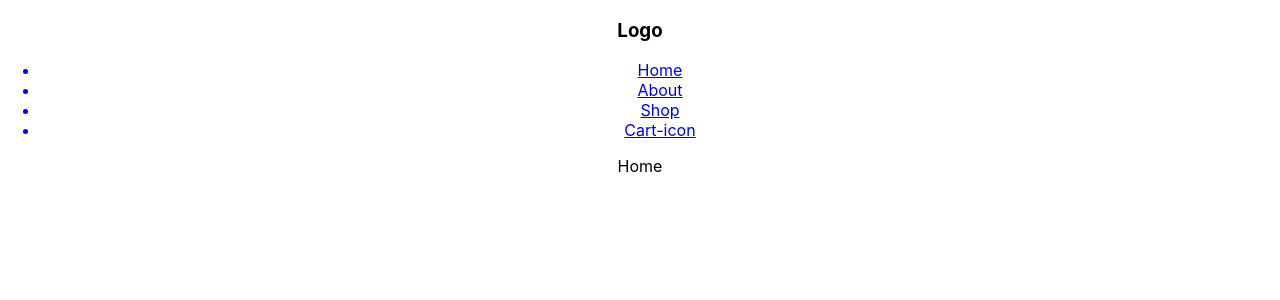
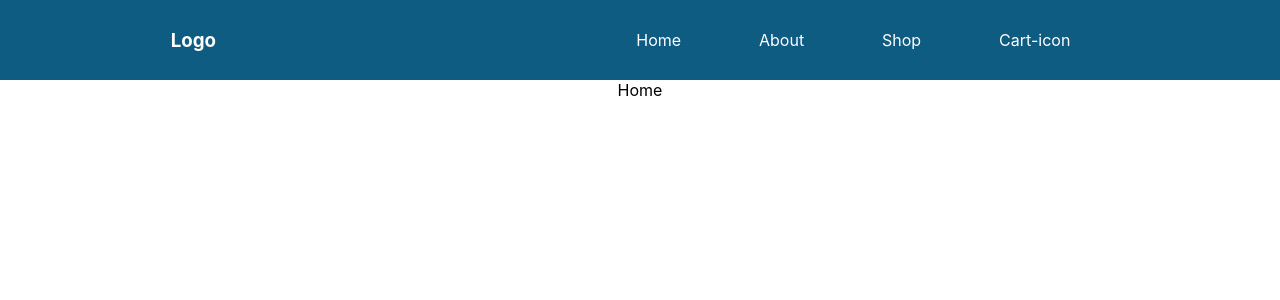
Before and after one commit to Bones1335/shopping-cart, a React (Create React App) app: page / in a window 1280 px wide. Shown: the top 300 px of the page. Built offline with nearby package versions, Linux system fonts and the light colour scheme.

Commit message:
add nav-bar style

```diff
--- a/src/App.css
+++ b/src/App.css
@@ -1,3 +1,25 @@
 .App {
   text-align: center;
 }
+
+nav {
+  display: flex;
+  justify-content: space-around;
+  align-items: center;
+  min-height: 10vh;
+  background: rgb(15, 92, 131);
+  color: white;
+}
+
+.nav-links {
+  width: 40%;
+  display: flex;
+  justify-content: space-around;
+  align-items: center;
+  list-style: none;
+}
+
+.nav-links a {
+  text-decoration: none;
+  color: white;
+}
```
